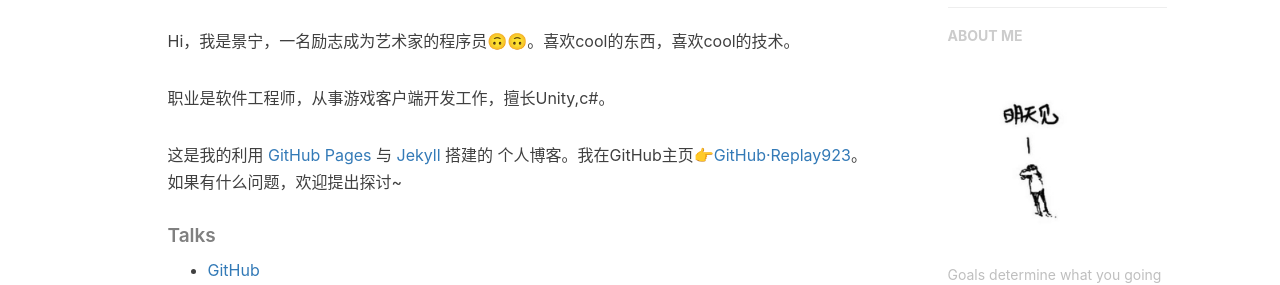
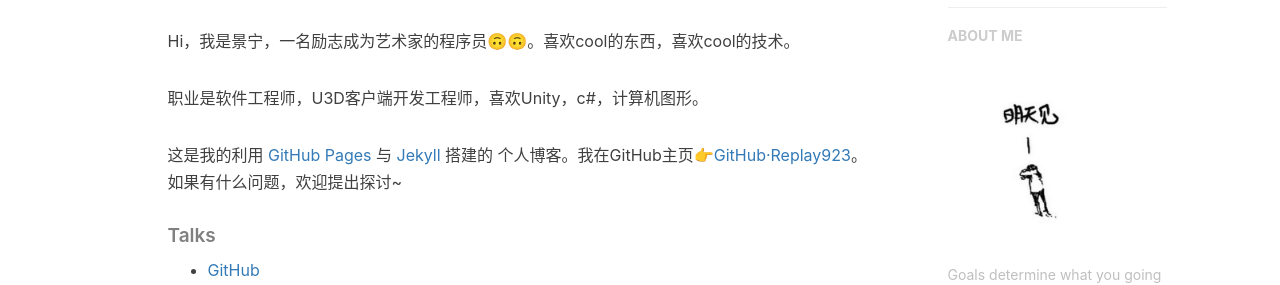
Before and after one commit to Replay923/Replay923.github.io, a Jekyll site: the page built from about.html, in a window 1280 px wide. Shown: the part 500-785 px from the top of the page. Built offline with Jekyll 4.4.1, drawn with Linux system fonts in a browser that asks for light colours; nearby versions of some CDN libraries; comment, search, counter and statistics services are not loaded.

Commit message:
修改 about

```diff
--- a/about.html
+++ b/about.html
@@ -22,7 +22,7 @@ description: "Hey, this is Replay."
 
     <p>Hi，我是景宁，一名励志成为艺术家的程序员🙃🙃。喜欢cool的东西，喜欢cool的技术。</p>
 
-    <p>职业是软件工程师，从事游戏客户端开发工作，擅长Unity,c#。</p>
+    <p>职业是软件工程师，U3D客户端开发工程师，喜欢Unity，c#，计算机图形。</p>
 
     <p>这是我的利用 <a href="https://pages.github.com/">GitHub Pages</a> 与 <a href="http://jekyll.com.cn/">Jekyll</a> 搭建的 个人博客。我在GitHub主页<a href="https://github.com/Replay923">👉GitHub·Replay923</a>。如果有什么问题，欢迎提出探讨~</p>
 
```
